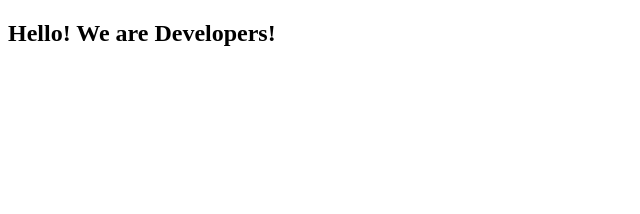
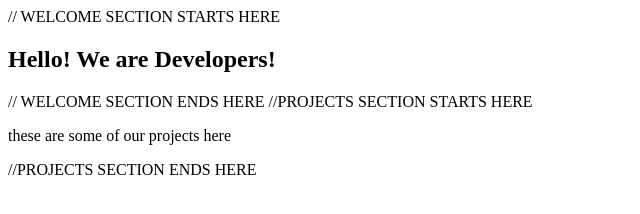
Before and after one commit to sanberkzulfikar/sanberk-cyrille, a plain HTML site: page fcc-test-suite-template-master/index.html in a window 1280 px wide. Shown: the whole page, without its empty margins (0-640 px from the left). Drawn offline with Linux system fonts and the light colour scheme.

Commit message:
At the 4th user story

```diff
--- a/fcc-test-suite-template-master/index.html
+++ b/fcc-test-suite-template-master/index.html
@@ -1,23 +1,24 @@
 <!DOCTYPE html>
 <html lang="en">
-
   <head>
-  <meta charset="UTF-8">
+    <meta charset="UTF-8" />
     <title>Fork Me! FCC: Test Suite Template</title>
-  <link rel="stylesheet" href="css/style.css">
+    <link rel="stylesheet" href="css/style.css" />
   </head>
 
   <body>
     <script src="https://cdn.freecodecamp.org/testable-projects-fcc/v1/bundle.js"></script>
 
+    // WELCOME SECTION STARTS HERE
     <section id="welcome-section">
       <h1>Hello! We are Developers!</h1>
-
-
-
+    </section>
+    // WELCOME SECTION ENDS HERE //PROJECTS SECTION STARTS HERE
+    <section id="projects" class="project-title">
+      <p>these are some of our projects here</p>
     </section>
 
+    //PROJECTS SECTION ENDS HERE
     <script src="js/index.js"></script>
   </body>
-
 </html>
```
Lines whose indentation alone changed are shown as unchanged.
